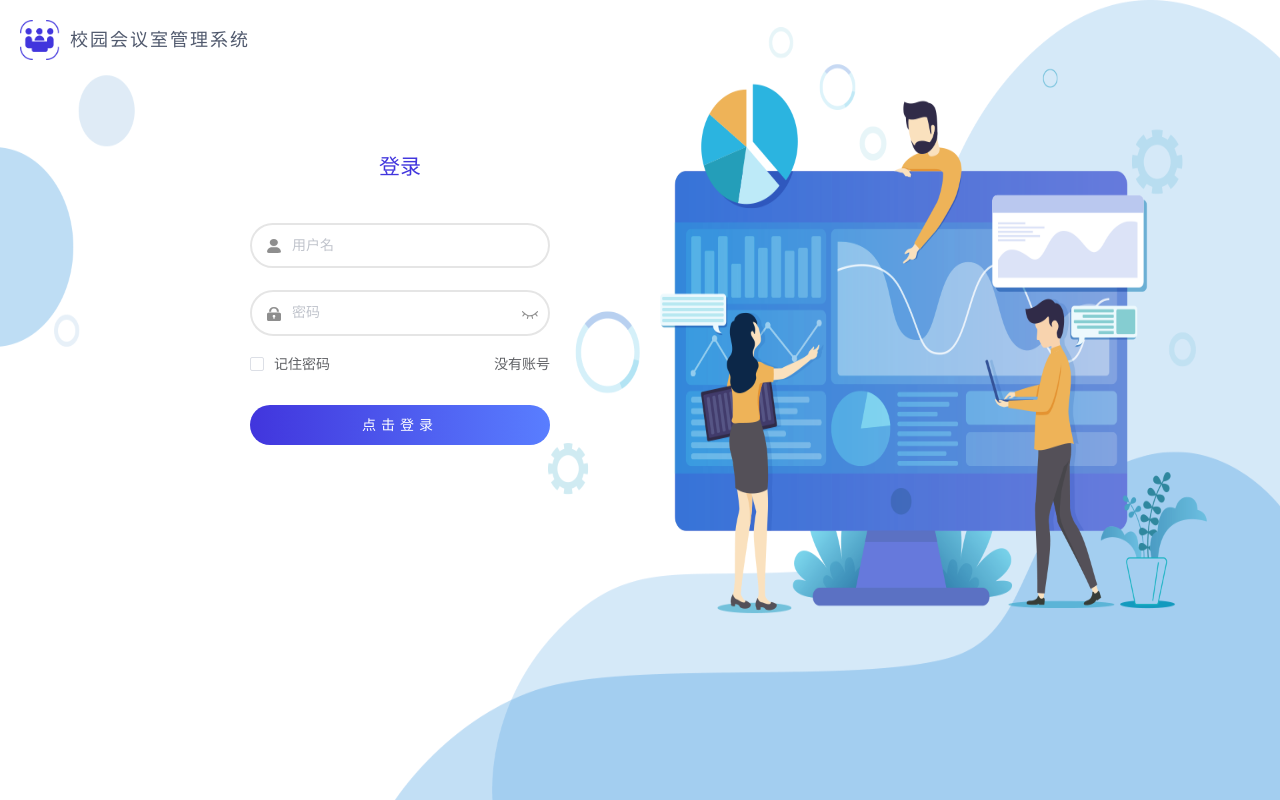
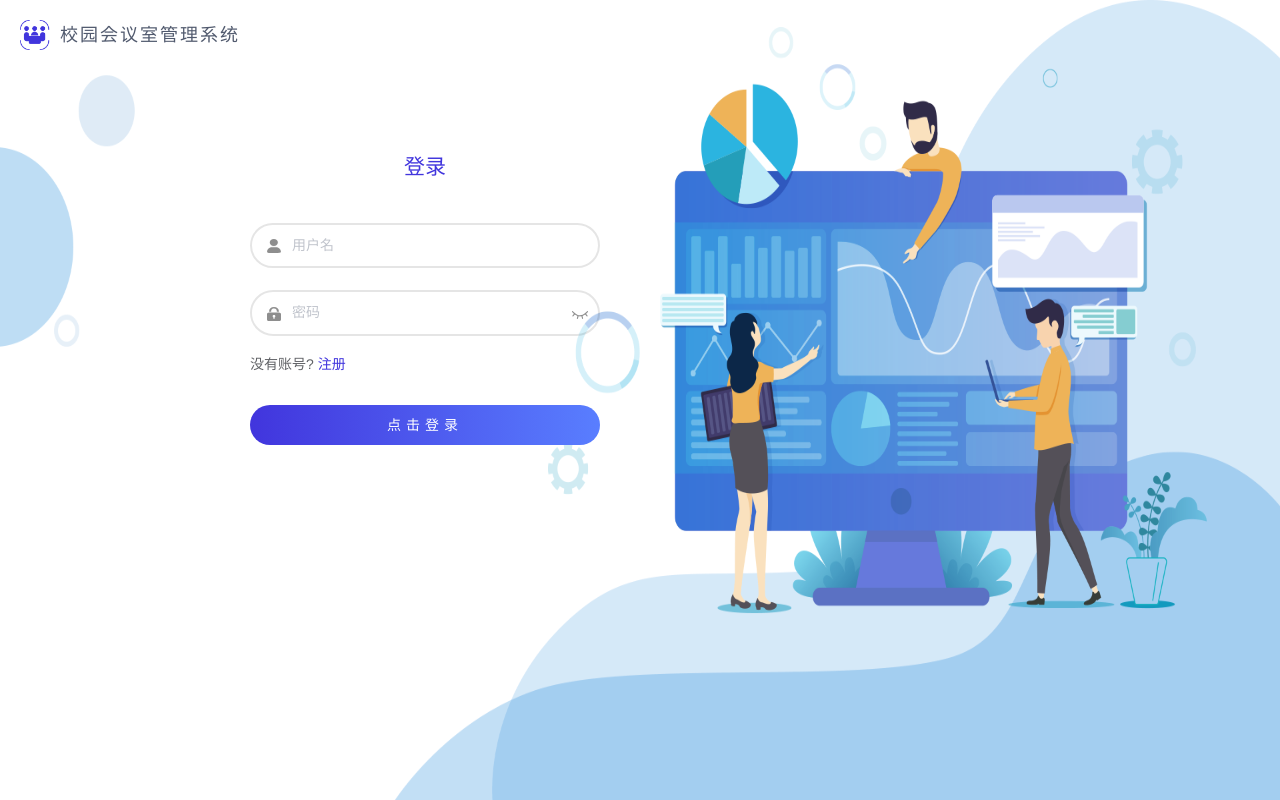
Before and after one commit to ShuyaoZhang/meetingRoom-system-frontend, a Vue app: page /#/pcLogin in a window 1280 px wide. Built offline with nearby package versions, Linux system fonts and the light colour scheme; what Vant would draw is missing.

Commit message:
完成登录注册静态页面

```diff
--- a/src/views/login/mobile.vue
+++ b/src/views/login/mobile.vue
@@ -3,7 +3,7 @@
     <div class="top">
       <div class="top-img"></div>
     </div>
-    <div class="title">会议室预订APP</div>
+    <div class="title">校园会议室预订</div>
     <div class="middle">
       <div class="tab">
         <div class="tab-item" :class="{active:this.switch==1}" @click="tabSwitch(1)">用户登录</div>
@@ -31,8 +31,6 @@
           </span>
         </div>
       </div>
-      <van-checkbox v-model="remember" shape="square" checked-color="#132CF8" style="position: relative;top:-30px">记住密码
-      </van-checkbox>
       <div class="button" @click="handleLogin">{{this.switch==1?'登录':'注册'}}</div>
     </div>
   </div>
@@ -40,29 +38,15 @@
 
 <script>
   import {
-    getUsername,
-    setUsername,
-    removeUsername,
-    getPassword,
-    setPassword,
-    removePassword
-  } from '@/utils/auth'
-  import {
-    Checkbox,
     Notify
   } from 'vant';
   export default {
     name: 'login',
     components: {
-      Checkbox,
       Notify
-    },
-    computed: {
-
     },
     data() {
       return {
-        remember: false,
         switch: 1,
         username: '',
         password: '',
@@ -80,11 +64,6 @@
         },
         immediate: true
       }
-    },
-    mounted() {
-      this.username = getUsername()
-      this.password = getPassword()
-      this.surePassword = getPassword()
     },
     methods: {
       tabSwitch(val) {
@@ -139,13 +118,6 @@
         if (!this.flag) {
           return
         } else {
-          if (this.remember) {
-            setUsername(this.username)
-            setPassword(this.password)
-          } else {
-            removeUsername()
-            removePassword()
-          }
           if (this.switch == 1) { // 登录
             let params = {
               username: this.username,
@@ -237,8 +209,8 @@
       padding: 10px 0 0;
 
       img {
-        height: 0.5rem;
-        width: 0.5rem;
+        height: 0.4rem;
+        width: 0.4rem;
         margin-right: 0.5rem;
         margin-top: 0.1rem;
       }
--- a/src/views/login/pc.vue
+++ b/src/views/login/pc.vue
@@ -4,14 +4,15 @@
       <div class="top-logo"></div>
       <span class="top-title">校园会议室管理系统</span>
     </div>
-    <el-form ref="loginForm" :model="loginForm" :rules="loginRules" class="login-form" autocomplete="off" auto-complete="off"
-      label-position="left">
+    <el-form ref="loginForm" :model="loginForm" :rules="loginRules" class="login-form" autocomplete="off"
+      auto-complete="off" label-position="left">
       <h2 class="login-title">登录</h2>
       <el-form-item prop="username">
         <span class="svg-container">
           <svg-icon icon-class="user" />
         </span>
-        <el-input ref="username" v-model="loginForm.username" placeholder="用户名" name="username" type="text" tabindex="1"/>
+        <el-input ref="username" v-model="loginForm.username" placeholder="用户名" name="username" type="text"
+          tabindex="1" />
       </el-form-item>
       <el-form-item prop="password">
         <span class="svg-container">
@@ -24,8 +25,7 @@
         </span>
       </el-form-item>
       <div style="margin-top: -5px;">
-        <el-checkbox v-model="remember">记住密码</el-checkbox>
-        <span class="info" @click="goRegister">没有账号</span>
+        <span class="info" @click="goRegister">没有账号? <span class="info-register">注册</span></span>
       </div>
       <el-button :loading="loading" type="primary" class="login-button" @click.native.prevent="handleLogin">点击登录
       </el-button>
@@ -34,19 +34,10 @@
 </template>
 
 <script>
-  import {
-    getUsername,
-    setUsername,
-    removeUsername,
-    getPassword,
-    setPassword,
-    removePassword
-  } from '@/utils/auth'
   export default {
     name: 'Login',
     data() {
       return {
-        remember: false,
         loginForm: {
           username: '',
           password: ''
@@ -81,10 +72,6 @@
         immediate: true
       }
     },
-    mounted() {
-      this.loginForm.username = getUsername()
-      this.loginForm.password = getPassword()
-    },
     methods: {
       showPwd() {
         if (this.passwordType === 'password') {
@@ -97,18 +84,11 @@
         })
       },
       goRegister() {
-          this.$router.push('pcRegister')
+        this.$router.push('pcRegister')
       },
       handleLogin() {
         this.$refs.loginForm.validate(valid => {
           if (valid) {
-            if (this.remember) {
-              setUsername(this.loginForm.username)
-              setPassword(this.loginForm.password)
-            } else {
-              removeUsername()
-              removePassword()
-            }
             this.loading = true
             this.$store.dispatch('user/login', this.loginForm).then(() => {
               this.$router.push({
@@ -123,7 +103,6 @@
       }
     }
   }
-
 </script>
 
 <style lang="scss">
@@ -141,18 +120,16 @@
       input {
         background: #fff;
         border: none;
-        color: #C1C1C1;
-        caret-color: #C1C1C1;
-        border:1px solid red;
+        color: #8E8E8E;
+        caret-color: #8E8E8E;
 
         &:-webkit-autofill {
           -webkit-box-shadow: 0 0 0px 1000px white inset;
-          -webkit-text-fill-color: #C1C1C1 !important;
+          -webkit-text-fill-color: #8E8E8E !important;
         }
       }
     }
   }
-
 </style>
 <style lang="scss" scoped>
   .login {
@@ -170,8 +147,8 @@
     .top-logo {
       background: url(../../assets/images/logo.png) no-repeat center;
       background-size: 100% 100%;
-      height: 40px;
-      width: 40px;
+      height: 30px;
+      width: 30px;
       display: inline-block;
     }
 
@@ -179,7 +156,7 @@
       color: #515a6e;
       font-weight: 500;
       font-size: 18px;
-      line-height: 40px;
+      line-height: 30px;
       letter-spacing: 2px;
       vertical-align: top;
       margin-left: 10px;
@@ -190,7 +167,7 @@
     position: absolute;
     top: 150px;
     left: 250px;
-    width: 300px;
+    width: 350px;
 
     .login-title {
       color: #4135DD;
@@ -201,7 +178,7 @@
     .el-form-item {
       border: 2px solid rgba(0, 0, 0, 0.1);
       border-radius: 30px;
-      color: #454545;
+      color: #000;
     }
 
     .svg-container {
@@ -225,7 +202,11 @@
     .info {
       color: #606266;
       font-size: 14px;
-      float: right;
+      cursor:pointer;
+    }
+
+    .info-register{
+      color:#4135DD;
     }
 
     .login-button {
@@ -239,6 +220,13 @@
       letter-spacing: 5px;
       margin-top: 30px;
     }
+
+    .login-button:hover {
+      background-image: linear-gradient(to right, #4135DD, #A3CEF0);
+    }
+
+    .login-button:active {
+      transform: scale(0.95, 0.95)
+    }
   }
-
 </style>
--- a/src/views/register/pc.vue
+++ b/src/views/register/pc.vue
@@ -36,7 +36,7 @@
         </span>
       </el-form-item>
       <div style="margin-top: -5px;">
-        <span class="info" @click="goLogin">已有账号</span>
+        <span class="info" @click="goLogin">已有账号? <span class="info-register">登录</span></span>
       </div>
       <el-button :loading="loading" type="primary" class="login-button" @click.native.prevent="handleRegister">点击注册
       </el-button>
@@ -154,11 +154,12 @@
       input {
         background: #fff;
         border: none;
-        color: #C1C1C1;
-        caret-color: #C1C1C1;
+        color: #8E8E8E;
+        caret-color: #8E8E8E;
 
         &:-webkit-autofill {
-          -webkit-text-fill-color: #C1C1C1 !important;
+          -webkit-box-shadow: 0 0 0px 1000px white inset;
+          -webkit-text-fill-color: #8E8E8E !important;
         }
       }
     }
@@ -181,16 +182,16 @@
     .top-logo {
       background: url(../../assets/images/logo.png) no-repeat center;
       background-size: 100% 100%;
-      height: 40px;
-      width: 40px;
+      height: 30px;
+      width: 30px;
       display: inline-block;
     }
 
     .top-title {
-      color: #333;
+      color: #515a6e;
       font-weight: 500;
       font-size: 18px;
-      line-height: 40px;
+      line-height: 30px;
       letter-spacing: 2px;
       vertical-align: top;
       margin-left: 10px;
@@ -201,7 +202,7 @@
     position: absolute;
     top: 150px;
     left: 250px;
-    width: 300px;
+    width: 350px;
 
     .login-title {
       color: #4135DD;
@@ -212,7 +213,7 @@
     .el-form-item {
       border: 2px solid rgba(0, 0, 0, 0.1);
       border-radius: 30px;
-      color: #454545;
+      color: #000;
     }
 
     .svg-container {
@@ -236,7 +237,11 @@
     .info {
       color: #606266;
       font-size: 14px;
-      float: right;
+      cursor:pointer;
+    }
+
+        .info-register{
+      color:#4135DD;
     }
 
     .login-button {
@@ -250,6 +255,14 @@
       letter-spacing: 5px;
       margin-top: 30px;
     }
+
+        .login-button:hover {
+      background-image: linear-gradient(to right, #4135DD, #A3CEF0);
+    }
+
+    .login-button:active {
+      transform: scale(0.95, 0.95)
+    }
   }
 
 </style>
```
